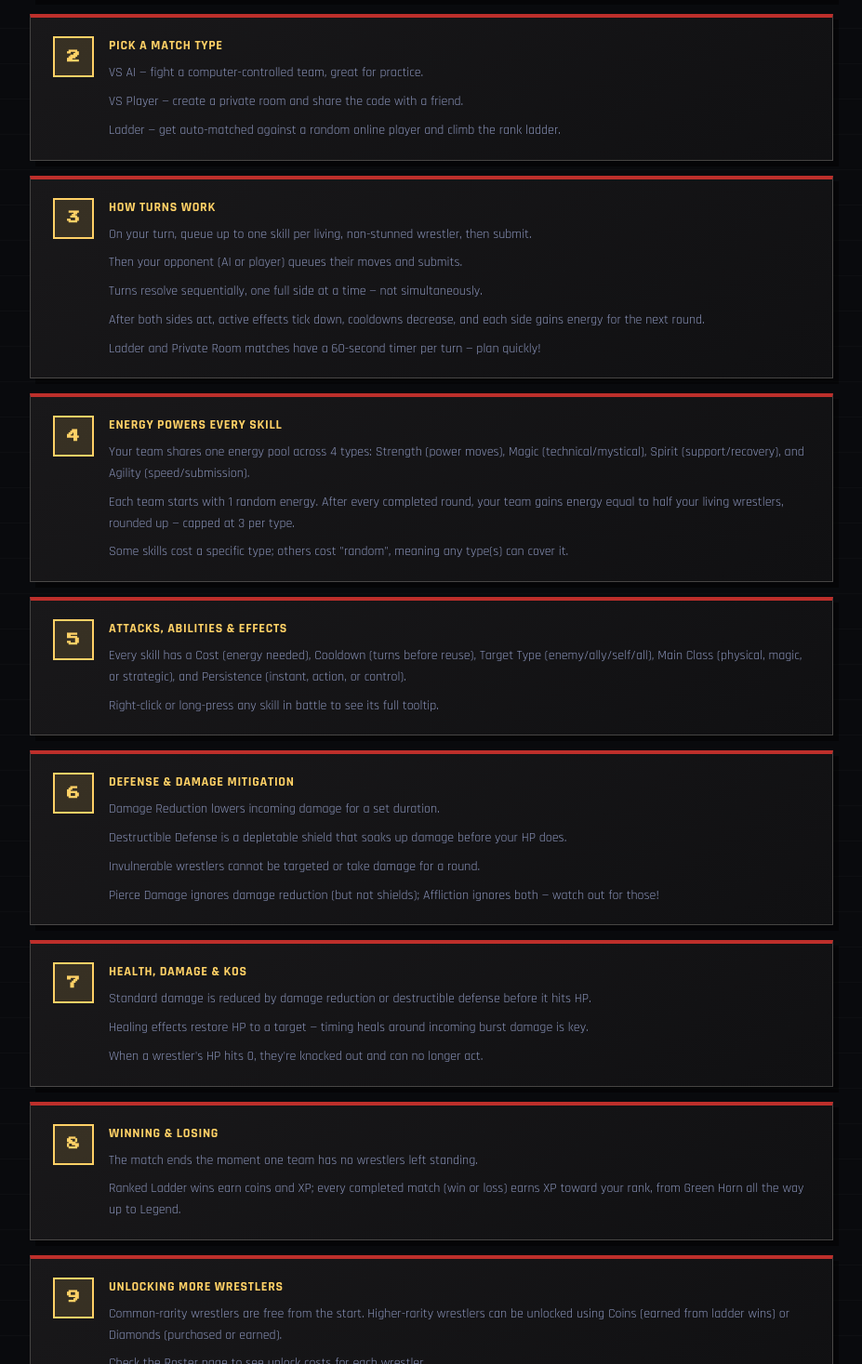
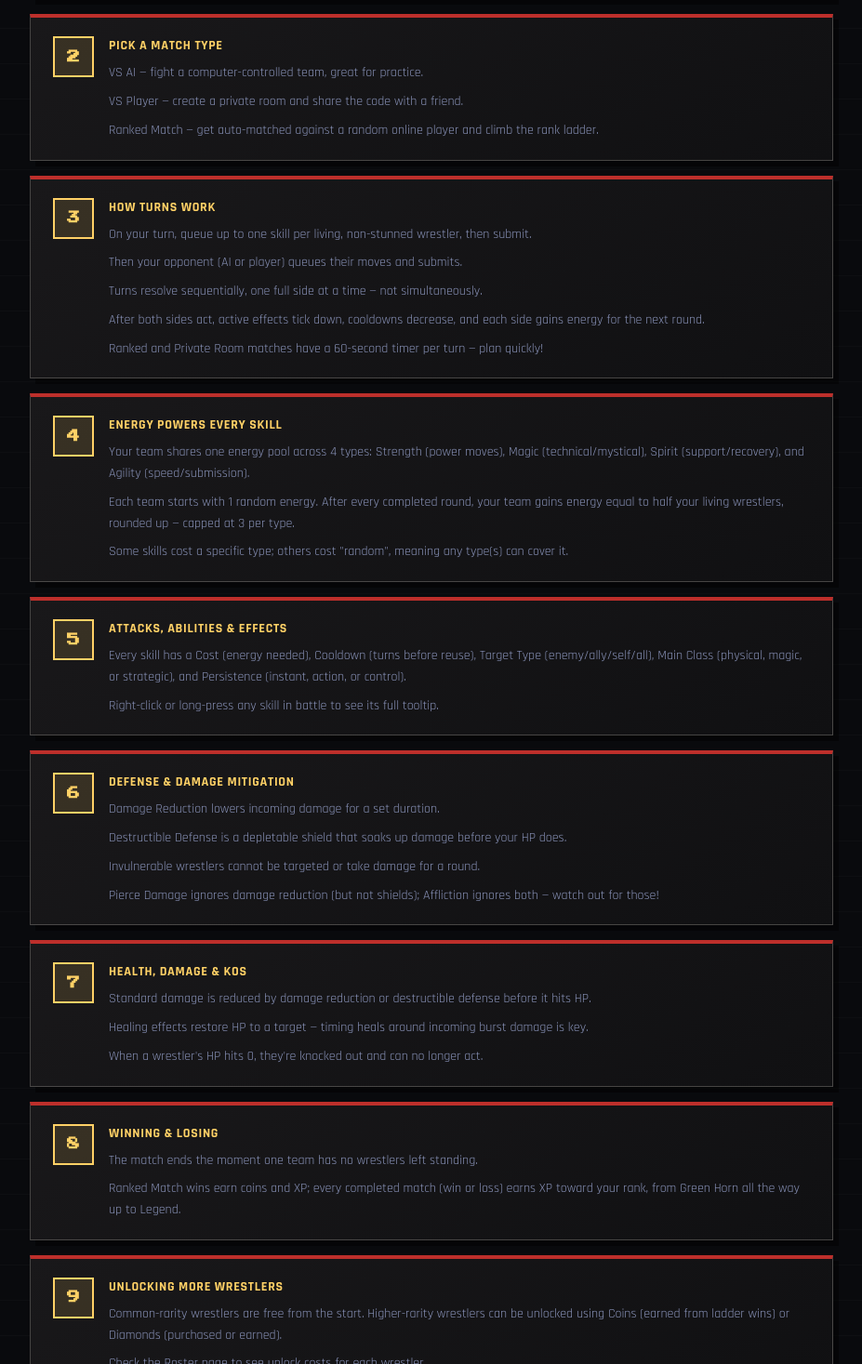
Before and after one commit to rdhepe/ring-tactics, a React (Vite) app: page /tutorial in a window 1280 px wide. Shown: the part 323-1790 px from the top of the page at 93% size, without its empty margins (176-1103 px from the left). Built offline with nearby package versions, Linux system fonts and the light colour scheme; no server answers.

Commit message:
Rename ladder to ranked matches and show opponent found

```diff
--- a/src/pages/Battle.tsx
+++ b/src/pages/Battle.tsx
@@ -11,7 +11,7 @@ type GameMode = 'vs_ai' | 'vs_player' | 'ladder'
 const MODES: { id: GameMode; label: string; sub: string; available: boolean }[] = [
   { id: 'vs_ai',     label: 'VS AI',     sub: 'Fight a computer opponent',        available: true },
   { id: 'vs_player', label: 'VS Player', sub: 'Private room — play with a friend', available: true },
-  { id: 'ladder',    label: 'Ladder',    sub: 'Auto-match with a random opponent', available: true },
+  { id: 'ladder',    label: 'Ranked Match', sub: 'Auto-match with a random opponent', available: true },
 ]
 
 function MatchMenu({ onSelect }: { onSelect: (mode: GameMode) => void }) {
--- a/src/pages/LadderPage.tsx
+++ b/src/pages/LadderPage.tsx
@@ -30,7 +30,7 @@ function SearchingScreen({ status, onCancel, isSearching }: { status: string; on
     <div className="arena-page arena-stage arena-center-state min-h-screen bg-px-base text-px-text flex items-center justify-center">
       <div className="arena-panel arena-panel-yellow flex flex-col items-center gap-8 text-center px-8 py-8">
         <p style={{ fontFamily: "'Press Start 2P', monospace", fontSize: 12, color: '#ffd166' }}>
-          LADDER MATCH
+          RANKED MATCH
         </p>
         <div style={{ padding: '24px 48px', background: '#141726', border: '2px solid #ffd16644' }}>
           <p style={{ fontFamily: 'monospace', fontSize: 12, color: '#8892b8', minWidth: 220 }}>
@@ -62,6 +62,18 @@ function SearchingScreen({ status, onCancel, isSearching }: { status: string; on
   )
 }
 
+function OpponentFoundScreen({ username }: { username: string }) {
+  return (
+    <div className="arena-page arena-stage arena-center-state min-h-screen bg-px-base text-px-text flex items-center justify-center">
+      <div className="arena-panel arena-panel-yellow flex flex-col items-center gap-5 text-center px-8 py-8">
+        <p style={{ fontFamily: "'Press Start 2P', monospace", fontSize: 12, color: '#38d9a9' }}>OPPONENT FOUND</p>
+        <p style={{ fontFamily: 'monospace', fontSize: 12, color: '#8892b8' }}>PREPARE FOR A RANKED MATCH AGAINST</p>
+        <p style={{ fontFamily: "'Press Start 2P', monospace", fontSize: 14, color: '#ffd166' }}>{username}</p>
+      </div>
+    </div>
+  )
+}
+
 function ErrorScreen({ message, onReset }: { message: string; onReset: () => void }) {
   return (
     <div className="arena-page arena-stage arena-center-state min-h-screen bg-px-base text-px-text flex items-center justify-center">
@@ -87,10 +99,12 @@ export function LadderPage() {
   const errorMsg       = usePvpStore(s => s.errorMsg)
   const opponentReady  = usePvpStore(s => s.opponentReady)
   const opponentUsername = usePvpStore(s => s.opponentUsername)
+  const opponentFoundAt = usePvpStore(s => s.opponentFoundAt)
   const battleState    = usePvpStore(s => s.battleState)
   const { cancelSearch, submitTeam, reset } = usePvpStore()
 
   const [teamSubmitted, setTeamSubmitted] = useState(false)
+  const [showOpponentFound, setShowOpponentFound] = useState(false)
 
   // Reset → connect → findMatch (findMatch waits for TCP handshake internally)
   useEffect(() => {
@@ -103,6 +117,13 @@ export function LadderPage() {
     return () => clearTimeout(t)
   }, [])
 
+  useEffect(() => {
+    if (!opponentFoundAt) return
+    setShowOpponentFound(true)
+    const timeout = setTimeout(() => setShowOpponentFound(false), 1800)
+    return () => clearTimeout(timeout)
+  }, [opponentFoundAt])
+
   function handleReset() { reset(); navigate('/battle') }
 
   if (pvpPhase === 'error')
@@ -110,6 +131,9 @@ export function LadderPage() {
 
   if (pvpPhase === 'battle' || pvpPhase === 'game_over')
     return battleState ? <PvpBattleArena onReset={handleReset} isLadder /> : null
+
+  if (pvpPhase === 'team_select' && showOpponentFound)
+    return <OpponentFoundScreen username={opponentUsername ?? 'OPPONENT'} />
 
   if (pvpPhase === 'team_select') {
     if (teamSubmitted) {
@@ -130,10 +154,10 @@ export function LadderPage() {
       <div>
         <div style={{ background: '#0f1120', borderBottom: '2px solid #ffd16644', padding: '8px 16px' }}>
           <p style={{ fontFamily: 'monospace', fontSize: 9, color: '#ffd166', textAlign: 'center' }}>
-            ⚔ LADDER MATCH — SELECT YOUR TEAM
+            ⚔ RANKED MATCH — SELECT YOUR TEAM
           </p>
         </div>
-        <TeamSelect autoSubmitSecs={45} subtitle={`Ladder Match · VS ${opponentUsername ?? 'Opponent'}`}
+        <TeamSelect autoSubmitSecs={45} subtitle={`Ranked Match · VS ${opponentUsername ?? 'Opponent'}`}
                     onStart={(team: Character[]) => { submitTeam(team); setTeamSubmitted(true) }} />
       </div>
     )
--- a/src/pages/TutorialPage.tsx
+++ b/src/pages/TutorialPage.tsx
@@ -19,7 +19,7 @@ const STEPS: Step[] = [
     body: [
       'VS AI — fight a computer-controlled team, great for practice.',
       'VS Player — create a private room and share the code with a friend.',
-      'Ladder — get auto-matched against a random online player and climb the rank ladder.',
+      'Ranked Match — get auto-matched against a random online player and climb the rank ladder.',
     ],
   },
   {
@@ -30,7 +30,7 @@ const STEPS: Step[] = [
       'Then your opponent (AI or player) queues their moves and submits.',
       'Turns resolve sequentially, one full side at a time — not simultaneously.',
       'After both sides act, active effects tick down, cooldowns decrease, and each side gains energy for the next round.',
-      'Ladder and Private Room matches have a 60-second timer per turn — plan quickly!',
+      'Ranked and Private Room matches have a 60-second timer per turn — plan quickly!',
     ],
   },
   {
@@ -74,7 +74,7 @@ const STEPS: Step[] = [
     title: 'Winning & Losing',
     body: [
       'The match ends the moment one team has no wrestlers left standing.',
-      'Ranked Ladder wins earn coins and XP; every completed match (win or loss) earns XP toward your rank, from Green Horn all the way up to Legend.',
+      'Ranked Match wins earn coins and XP; every completed match (win or loss) earns XP toward your rank, from Green Horn all the way up to Legend.',
     ],
   },
   {
--- a/src/store/pvpStore.ts
+++ b/src/store/pvpStore.ts
@@ -47,6 +47,7 @@ interface PvpStore {
   battleState: BattleState | null
   opponentReady: boolean
   opponentUsername: string | null
+  opponentFoundAt: number | null
   myTurn: boolean          // true = it's this player's turn to queue + submit
   opponentActing: boolean  // true = waiting for opponent to finish their turn
   timeLeft: number
@@ -73,6 +74,7 @@ export const usePvpStore = create<PvpStore>((set, get) => ({
   battleState: null,
   opponentReady: false,
   opponentUsername: null,
+  opponentFoundAt: null,
   myTurn: false,
   opponentActing: false,
   timeLeft: 60,
@@ -119,7 +121,7 @@ export const usePvpStore = create<PvpStore>((set, get) => ({
     // Ladder matchmaking
     socket.on('searching',   () => set({ pvpPhase: 'searching' }))
     socket.on('match_found', ({ code, slot, opponentUsername }: { code: string; slot: 'p1'|'p2'; opponentUsername?: string }) =>
-      set({ roomCode: code, mySlot: slot, pvpPhase: 'team_select', opponentUsername: opponentUsername ?? null }))
+      set({ roomCode: code, mySlot: slot, pvpPhase: 'team_select', opponentUsername: opponentUsername ?? null, opponentFoundAt: Date.now() }))
 
     // Sequential turn events
     socket.on('your_turn',     ({ timeLeft }: { timeLeft: number }) =>
@@ -173,7 +175,7 @@ export const usePvpStore = create<PvpStore>((set, get) => ({
       socket: null, roomCode: null, mySlot: null,
       pvpPhase: 'idle', errorMsg: null, battleState: null,
       opponentReady: false, myTurn: false, opponentActing: false,
-      opponentUsername: null, timeLeft: 60,
+      opponentUsername: null, opponentFoundAt: null, timeLeft: 60,
     })
   },
 }))
```
